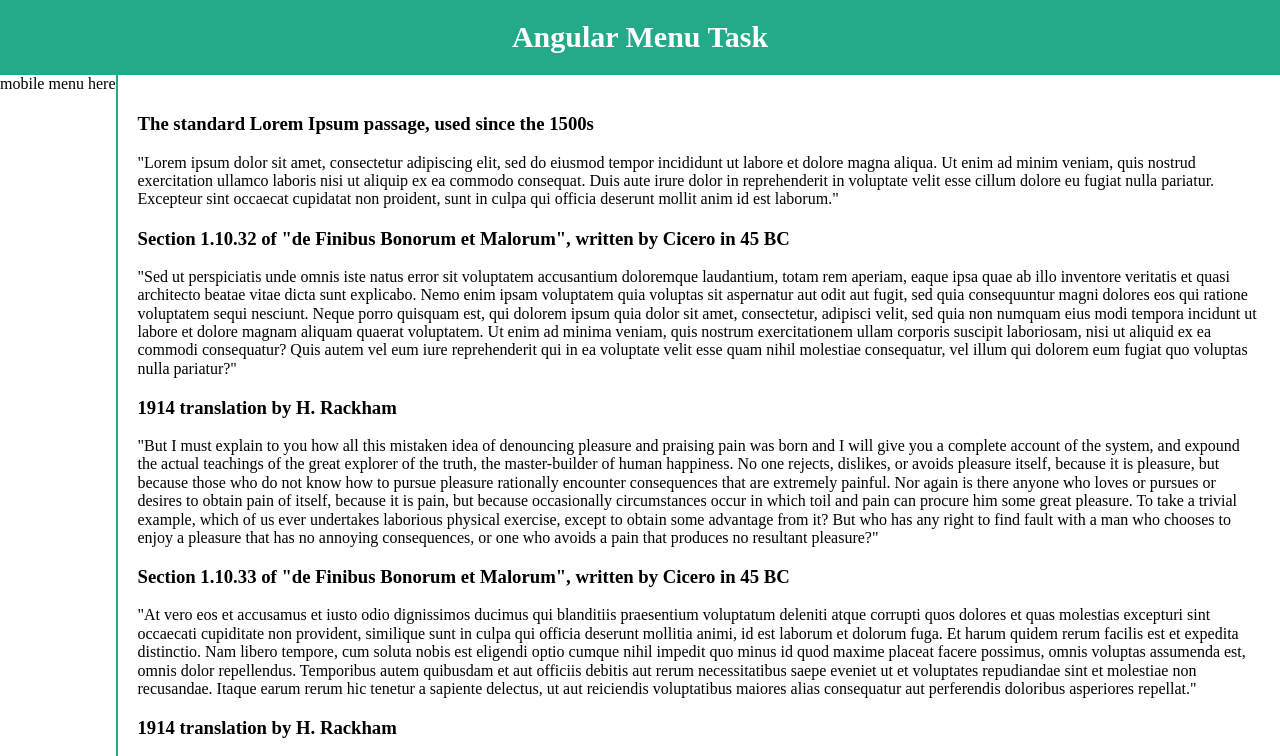
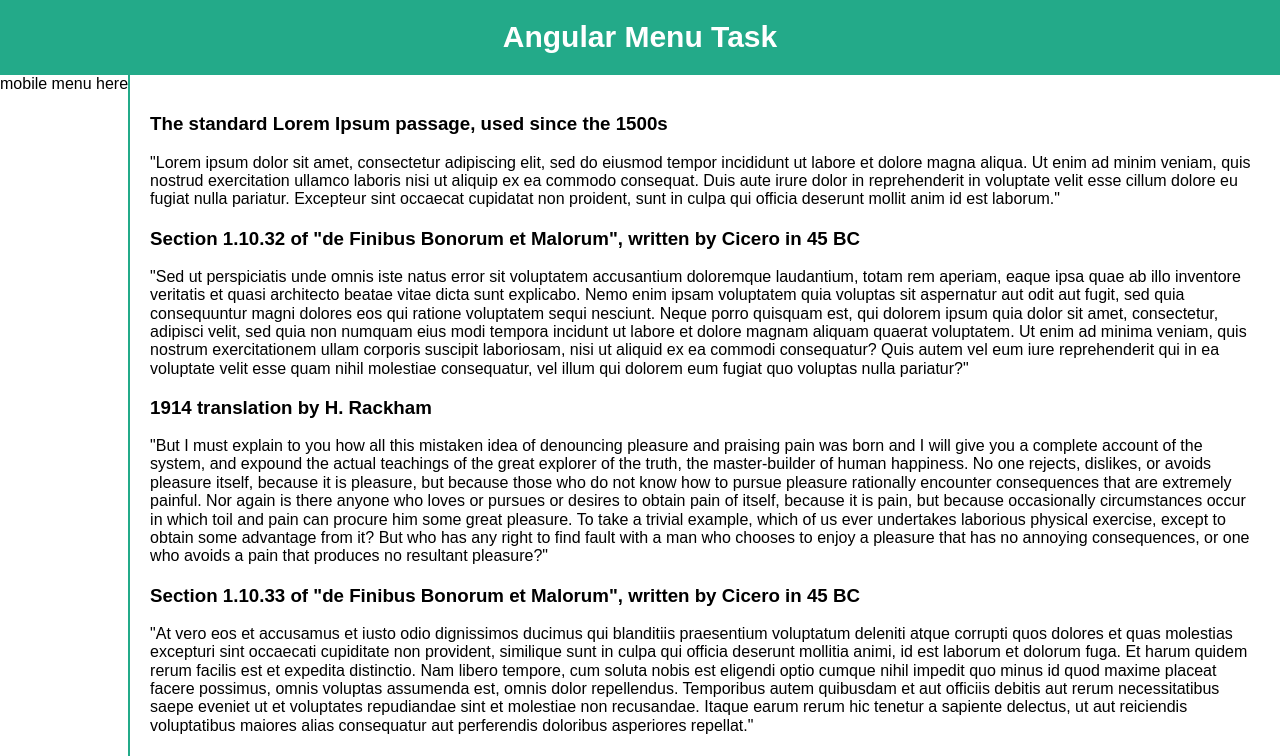
Before and after one commit to douglasward/angular-menu-task, an Angular app: page / in a window 1280 px wide. Shown: the top 756 px of the page. Built offline with nearby package versions, Linux system fonts and the light colour scheme.

Commit message:
Change default font to sans-serif because it's better readable

```diff
--- a/src/styles/_typography.scss
+++ b/src/styles/_typography.scss
@@ -1,6 +1,6 @@
 // add font-face definitions here...
 
 body {
-  font-family: serif;
+  font-family: sans-serif;
   font-size: 16px;
 }
```
